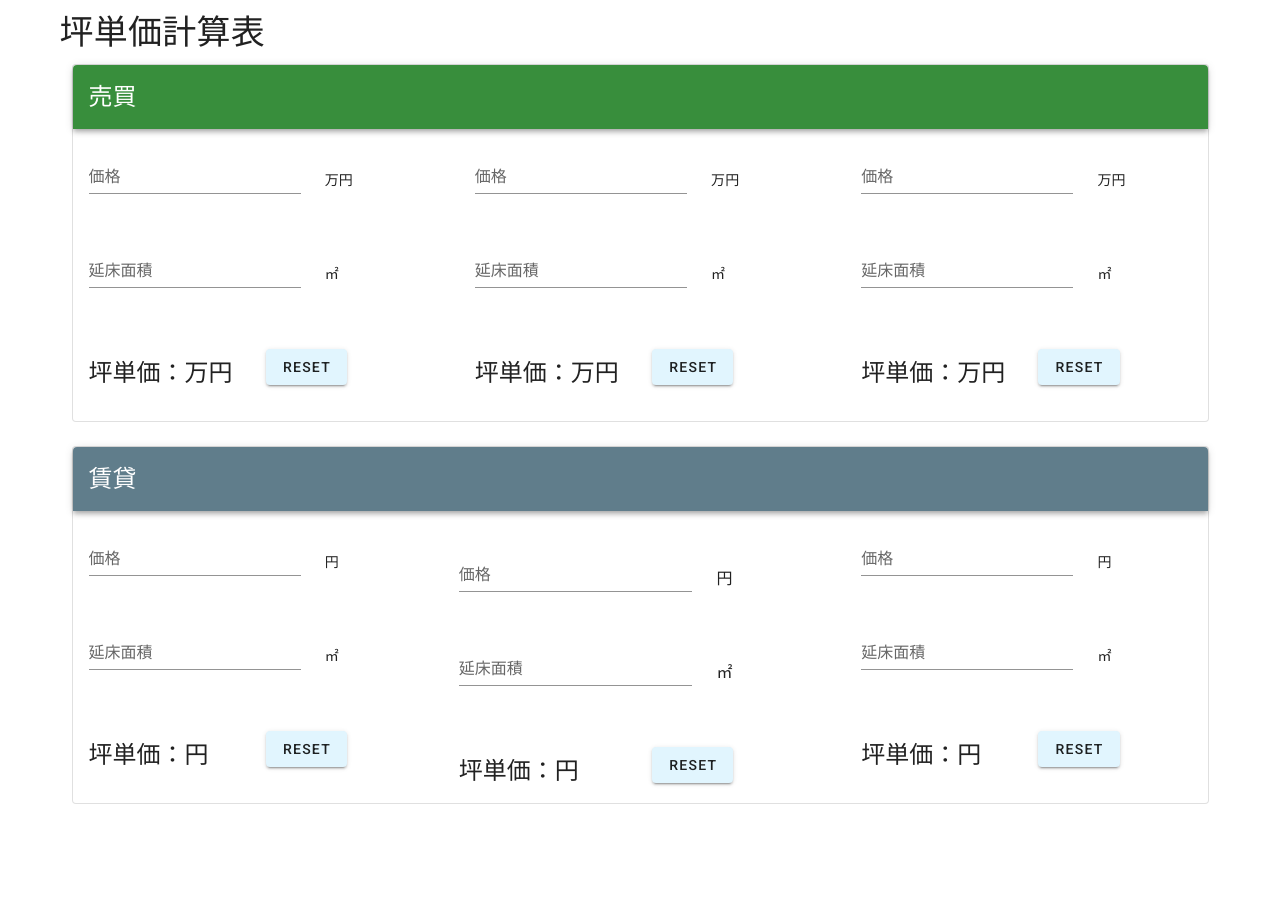
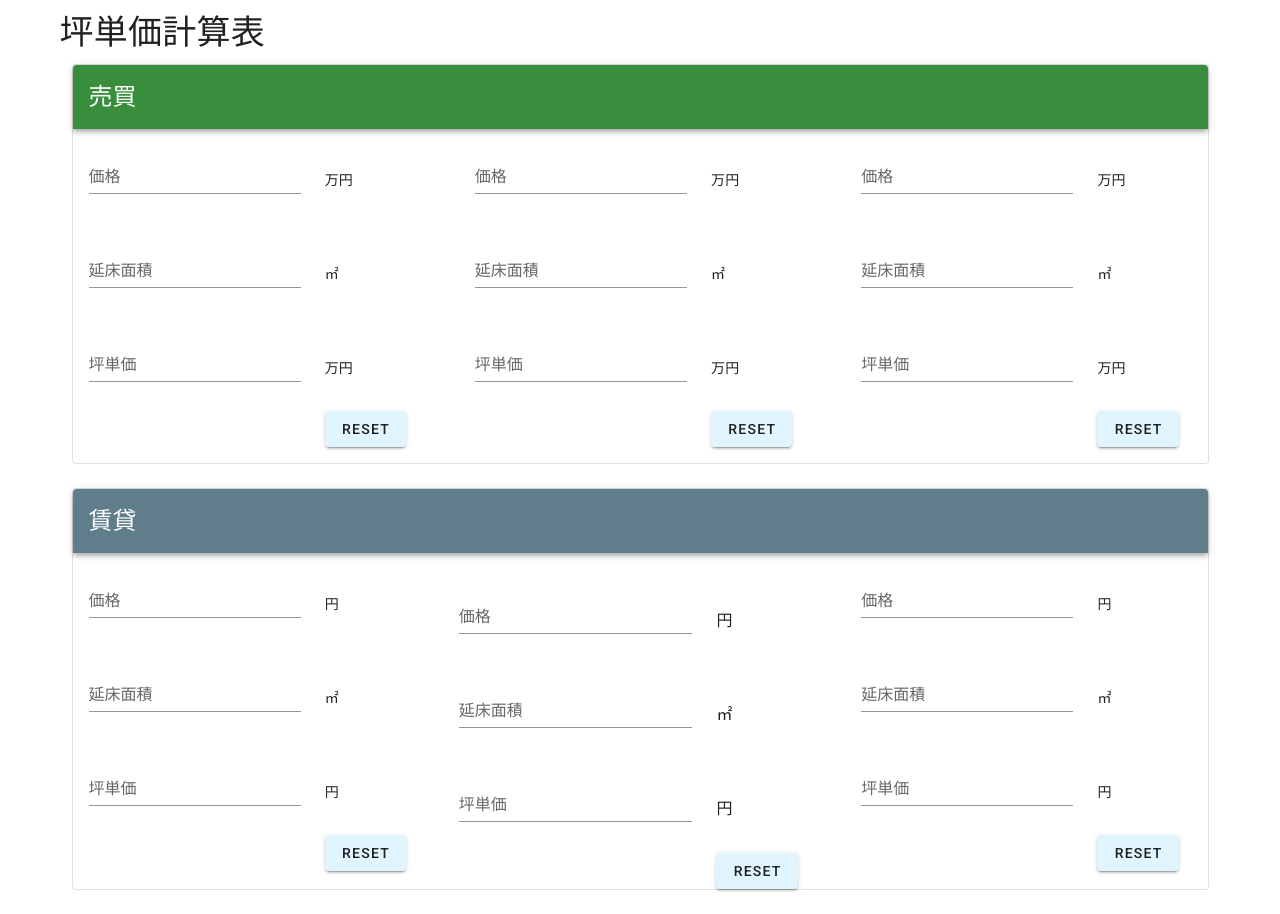
Before and after one commit to yamadabc/unit-price-calculator, a Nuxt app: page / in a window 1280 px wide. Before the commit the page ends 828 px from the top, so only its background shows below. Built offline with nearby package versions, Linux system fonts and the light colour scheme.

Commit message:
坪単価を入力できるように変更

```diff
--- a/components/Calculator.vue
+++ b/components/Calculator.vue
@@ -3,7 +3,7 @@
         <v-form ref="form">
             <v-row>
                 <v-col cols='12' md='8'>
-                    <v-text-field type="text" v-model="price" label="価格" @input='calculate(price,area)' required>
+                    <v-text-field v-model="data.price" label="価格" @input='calculate(data.price,area)' required>
                     </v-text-field>
                 </v-col>
                 <v-col cols=' 12' md='4'>
@@ -12,7 +12,7 @@
             </v-row>
             <v-row>
                 <v-col cols='12' md='8'>
-                    <v-text-field type="text" v-model="area" label="延床面積" @input='calculate(price,area)' required>
+                    <v-text-field v-model="area" label="延床面積" @input='calculate(data.price,area)' required>
                     </v-text-field>
                 </v-col>
                 <v-col cols='12' md='4'>
@@ -20,10 +20,12 @@
                 </v-col>
             </v-row>
             <v-row>
-                <v-col cols='12' md='6'>
-                    <p class='headline'>坪単価：{{ data.unitPrice }}万円</p>
+                <v-col cols='12' md='8'>
+                    <v-text-field v-model="data.unitPrice" label="坪単価" @input='calculatePrice(area,data.unitPrice)'>
+                    </v-text-field>
                 </v-col>
-                <v-col cols='12' md='6'>
+                <v-col cols='12' md='4'>
+                    <p>万円</p>
                     <v-btn class='button' color="light-blue lighten-5" @click='clear'>reset</v-btn>
                 </v-col>
             </v-row>
@@ -47,9 +49,13 @@
             calculate(price, area) {
                 this.data.unitPrice = Math.round(price / (area / 3.30578));
             },
+            calculatePrice(area, unitPrice) {
+                this.data.price = Math.round((area / 3.30578) * unitPrice);
+            },
             clear() {
                 this.$refs.form.reset()
                 this.data.unitPrice = ''
+                this.data.price = ''
             },
         }
     })
--- a/components/RentCalculator.vue
+++ b/components/RentCalculator.vue
@@ -3,7 +3,8 @@
         <v-form ref="form">
             <v-row>
                 <v-col cols='12' md='8'>
-                    <v-text-field type="text" v-model="price" label="価格" @input='calculate(price,area)' required></v-text-field>
+                    <v-text-field type="text" v-model="data.price" label="価格" @input='calculate(data.price,area)'
+                        required></v-text-field>
                 </v-col>
                 <v-col cols='12' md='4'>
                     <p>円</p>
@@ -11,17 +12,20 @@
             </v-row>
             <v-row>
                 <v-col cols='12' md='8'>
-                    <v-text-field type="text" v-model="area" label="延床面積" @input='calculate(price,area)' required></v-text-field>
+                    <v-text-field type="text" v-model="area" label="延床面積" @input='calculate(data.price,area)' required>
+                    </v-text-field>
                 </v-col>
                 <v-col cols='12' md='4'>
                     <p>㎡</p>
                 </v-col>
             </v-row>
             <v-row>
-                <v-col cols='12' md='6'>
-                    <p class='headline'>坪単価：{{ data.unitPrice }}円</p>
+                <v-col cols='12' md='8'>
+                    <v-text-field v-model="data.unitPrice" label="坪単価" @input="calculatePrice(area,data.unitPrice)">
+                    </v-text-field>
                 </v-col>
-                <v-col cols='12' md='6'>
+                <v-col cols='12' md='4'>
+                    <p>円</p>
                     <v-btn class='button' color="light-blue lighten-5" @click='clear'>reset</v-btn>
                 </v-col>
             </v-row>
@@ -45,18 +49,23 @@
             calculate(price, area) {
                 this.data.unitPrice = Math.round(price / (area / 3.30578));
             },
+            calculatePrice(area, unitPrice) {
+                this.data.price = Math.round((area / 3.30578) * unitPrice);
+            },
             clear() {
                 this.$refs.form.reset()
+                this.data.price = ''
                 this.data.unitPrice = ''
             }
         }
     })
 </script>
 <style>
-    p{
-        margin-top:1.5rem;
+    p {
+        margin-top: 1.5rem;
     }
-   .button {
+
+    .button {
         margin-top: 1rem;
     }
 </style>
--- a/pages/index.vue
+++ b/pages/index.vue
@@ -23,6 +23,7 @@
         </v-row>
       </v-card>
     </v-container>
+
     <v-container>
       <v-card outlined>
         <v-toolbar class='headline' color='blue-grey' dark>賃貸</v-toolbar>
```
